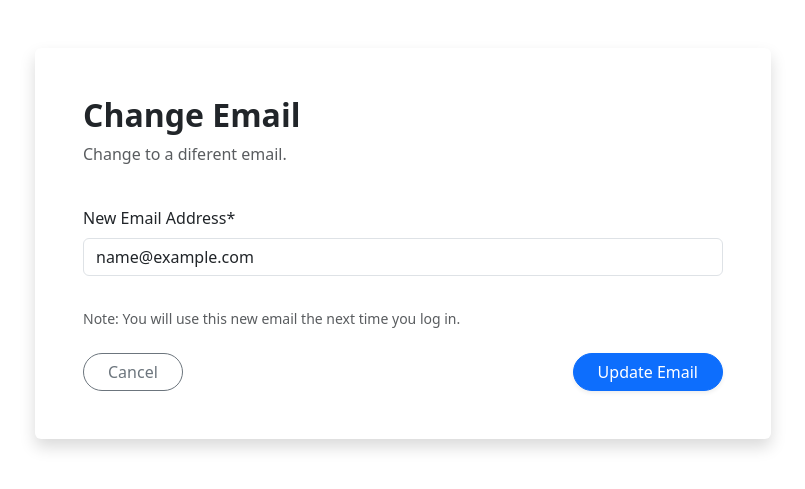
After one commit to VitorBressan/Job-Application-Tracker, a Django app: page /accounts/change-email in a window 1280 px wide. The commit adds this page. Shown: the top 489 px of the page, without its empty margins (237-1042 px from the left). Run offline with Django 5.2, Linux system fonts and the light colour scheme; the visitor is signed in with stand-in values (Sample User, id 1); data comes from the database, SQL or seed files in the repository; some libraries are stand-ins or nearby versions.

Commit message:
add: add Change Email functionality and placeholder for future Change Password functionality

```diff
--- a/JobApplicationTracker/urls.py
+++ b/JobApplicationTracker/urls.py
@@ -19,6 +19,6 @@ from django.urls import path, include
 
 urlpatterns = [
     path('admin/', admin.site.urls),
-    path('auth/', include('users.urls')),
+    path('accounts/', include('users.urls')),
     path('home/', include('job_applications.urls'))
 ]
--- a/job_applications/views.py
+++ b/job_applications/views.py
@@ -34,6 +34,7 @@ def home(request):
     }
     return render(request, "job_applications/home.html", context=data)
 
+# Application
 class AddApplicationView(CreateView):
     form_class = ApplicationForm
     template_name = 'job_applications/add_application.html'
@@ -72,7 +73,6 @@ class EditApplicationView(UpdateView):
         return get_object_or_404(Application, pk=self.kwargs.get('application_id'))
 
 
-
 def application_details(request, application_id: int):
     application = get_object_or_404(Application, id=application_id)
     event_form = EventForm()
@@ -84,6 +84,8 @@ def application_details(request, application_id: int):
         "events": events,
     }
     return render(request, "job_applications/application.html", context=data)
+
+# Application Events
 
 def add_application_event(request, application_id: int):
     if request.method == "POST":
--- a/users/forms.py
+++ b/users/forms.py
@@ -1,8 +1,55 @@
 from django.contrib.auth.forms import UserCreationForm
 from django.contrib.auth import get_user_model
-from django import forms
+from django.forms import ModelForm
+from crispy_forms.helper import FormHelper
+from crispy_forms.layout import Layout, Row, Column, Submit, HTML, Div
+from django.urls import reverse
 
+User = get_user_model()
 class UserRegisterForm(UserCreationForm):
     class Meta:
-        model = get_user_model()
+        model = User
         fields = ("username", "email")
+
+class UserChangeEmailForm(ModelForm):
+    class Meta:
+        model = User
+        fields = ("email", )
+        labels = {
+            'email': 'New Email Address',
+        }
+
+    def __init__(self, *args, **kwargs):
+        super().__init__(*args, **kwargs)
+
+        self.helper = FormHelper()
+
+        self.helper.form_action = reverse("change_email")
+        self.helper.form_method = 'POST'
+        self.helper.layout = Layout(
+
+            Row(
+                Column('email', css_class='form-group col-12 mb-3'),
+            ),
+
+
+            HTML('<p class="text-muted small mb-4">Note: You will use this new email the next time you log in.</p>'),
+
+            # Buttons
+            Div(
+                # Cancel Button
+                HTML(f"""
+                    <a href="{reverse('home')}"
+                       class="btn btn-outline-secondary px-4 rounded-pill">
+                       Cancel
+                    </a>
+                """),
+                # Submit Button
+                Submit('submit', 'Update Email', css_class='btn btn-primary px-4 rounded-pill shadow-sm'),
+
+                css_class="d-flex justify-content-between mt-2"
+            )
+        )
+
+        # Placeholder
+        self.fields['email'].widget.attrs.update({'placeholder': 'example@email.com'})
--- /dev/null
+++ b/users/templates/users/change_email.html
@@ -0,0 +1,29 @@
+{% load bootstrap5 %}
+<!DOCTYPE html>
+<html lang="en">
+<head>
+    <meta charset="UTF-8">
+    <meta name="viewport" content="width=device-width, initial-scale=1.0">
+    <title>Change Email</title>
+    {% bootstrap_css %}
+    {% bootstrap_javascript %}
+</head>
+<body>
+    <div class="container py-5">
+        <div class="row justify-content-center">
+            <div class="col-lg-10 col-xl-8">
+                <div class="card shadow border-0 p-4 p-md-5">
+                    <div class="mb-4">
+                        <h2 class="fw-bold text-dark">Change Email</h2>
+                        <p class="text-muted">Change to a diferent email.</p>
+                    </div>
+
+                    {% load crispy_forms_tags %}
+                    {% crispy form %}
+
+                </div>
+            </div>
+        </div>
+    </div>
+</body>
+</html>
--- a/users/urls.py
+++ b/users/urls.py
@@ -1,10 +1,12 @@
 from django.urls import path
-from .views import RegisterView, welcome_view, UserLoginView
+from .views import UserRegisterView, welcome_view, UserLoginView, UserChangeEmailView
 from django.contrib.auth.views import LogoutView
 
 urlpatterns = [
     path('', welcome_view, name='welcome'),
-    path('sign-up', RegisterView.as_view(), name='sign-up'),
+    path('sign-up', UserRegisterView.as_view(), name='sign-up'),
     path('login', UserLoginView.as_view(), name='login'),
-    path('logout', LogoutView.as_view(next_page='welcome'), name='logout')
+    path('logout', LogoutView.as_view(next_page='welcome'), name='logout'),
+    path('change-email', UserChangeEmailView.as_view(), name='change_email'),
+    path('change-email', UserChangeEmailView.as_view(), name='change_password'),
 ]
--- a/users/views.py
+++ b/users/views.py
@@ -2,15 +2,17 @@ from django.shortcuts import render
 from django.views.generic import CreateView
 from django.contrib.auth import get_user_model
 from django.contrib.auth.views import LoginView
+from django.views.generic import UpdateView
 from django.urls import reverse_lazy
-from .forms import UserRegisterForm
+from .forms import UserRegisterForm, UserChangeEmailForm
+from django.shortcuts import get_object_or_404
 
-# Create your views here.
+User = get_user_model()
+
 def welcome_view(request):
     return render(request, 'users/welcome.html')
 
-User = get_user_model()
-class RegisterView(CreateView):
+class UserRegisterView(CreateView):
     form_class = UserRegisterForm
     template_name = "users/sign_up.html"
     success_url = reverse_lazy('login')
@@ -19,3 +21,11 @@ class RegisterView(CreateView):
 class UserLoginView(LoginView):
     template_name = "users/login.html"
     next_page = reverse_lazy('home') # type: ignore
+
+class UserChangeEmailView(UpdateView):
+    form_class = UserChangeEmailForm
+    template_name = "users/change_email.html"
+    success_url = reverse_lazy('home')
+
+    def get_object(self):
+        return get_object_or_404(User, pk=self.request.user.pk)
```
Also changed, not shown: job_applications/templates/job_applications/home.html (+12 -0 lines), job_applications/forms.py (line endings or trailing spaces).
